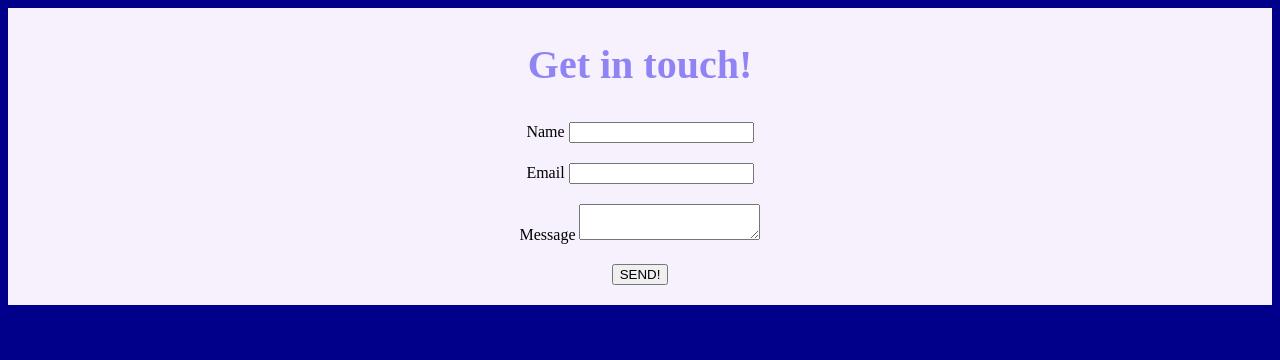
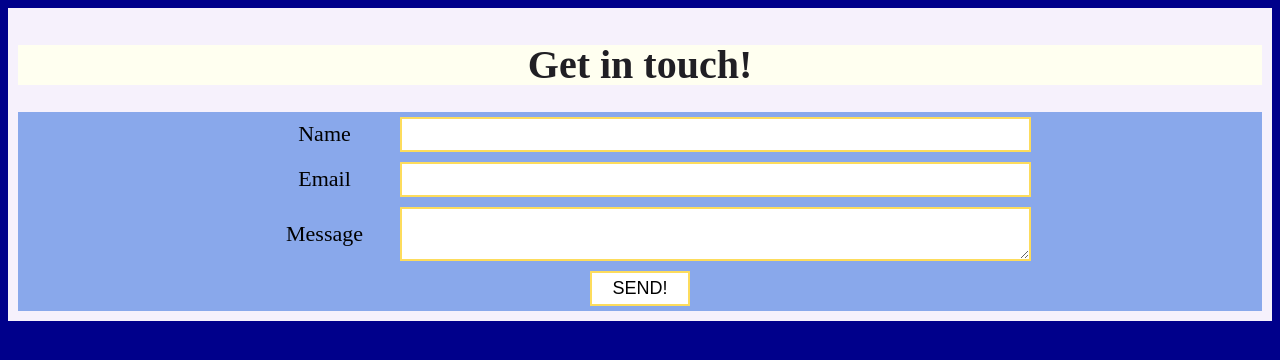
Before and after one commit to cowleylos/bio-profile, a plain HTML site: page contact.html in a window 1280 px wide. Drawn offline with Linux system fonts and the light colour scheme.

Commit message:
css forms added-

```diff
--- a/styles.css
+++ b/styles.css
@@ -7,13 +7,14 @@ header {
 h1 {
     font-size: 2.5rem;
     line-height: 2.5rem;;
-    color: rgb(144, 132, 245);
+    color: rgb(32, 31, 36);
+    background-color: ivory;
 }
 
 h2 {
     font-size: 10rem;
     line-height: 2rem;
-    color: rgb(26, 15, 15);
+    color: rgb(252, 251, 251);
     text-align: center;
     background-image: cross-fade url ("img_profile picpng.jpg");
 }
@@ -31,18 +32,19 @@ a {
 }
 
 a:hover {
-    color: #fda103;
-    border-bottom: 2px solid #fda103;
+    color: #fda103;    border-bottom: 2px solid #fda103;
 }
 
 
 div {
-    padding: 10px;
+    padding: 10px;;
+    background-color: rgb(137, 168, 235);
 }
 
 p {
-  background-color:blue;
+  background-color:rgb(137, 168, 235);
   float: inline-end;
+  text-emphasis-color: white;
 }
 img {
     width: 100%;
@@ -56,9 +58,58 @@ img {
 nav a {
     display:block;
     float: none;
+
 }
 
 nav {
     width: 100px;
     height: 150px;
+    float: top right;
 }
+
+form {
+  margin: 50px auto;
+  width: 90%;
+}
+
+.form-item {
+  display: flex;
+  justify-content: center;
+  align-items: center;
+  padding: 5px;
+}
+
+.form-item label {
+  flex-basis: 150px;
+  font-size: 22px;
+}
+
+.form-item input,
+.form-item textarea {
+  flex-basis: 50%;
+  border: 2px solid #FDDC5C;
+}
+
+.form-item input:hover,
+.form-item textarea:hover {
+  border: 2px solid #FA4224;
+}
+
+.form-item input,
+.form-item textarea,
+.form-item button {
+  border: 2px solid #FDDC5C;
+  background-color: #FFF;
+  padding: 5px;
+  font-size: 18px;
+}
+
+.form-item button:hover {
+  border: 2px solid #FA4224;
+  background-color: #FA4224;
+  color: #FFF;
+}
+
+.form-item button {
+  width: 100px;
+}
```
Also changed, not shown: about-me.html (+5 -1 lines), contact.html (+3 -1 lines), index.html (+3 -2 lines), images/profile pic.png.jpg (deleted).
